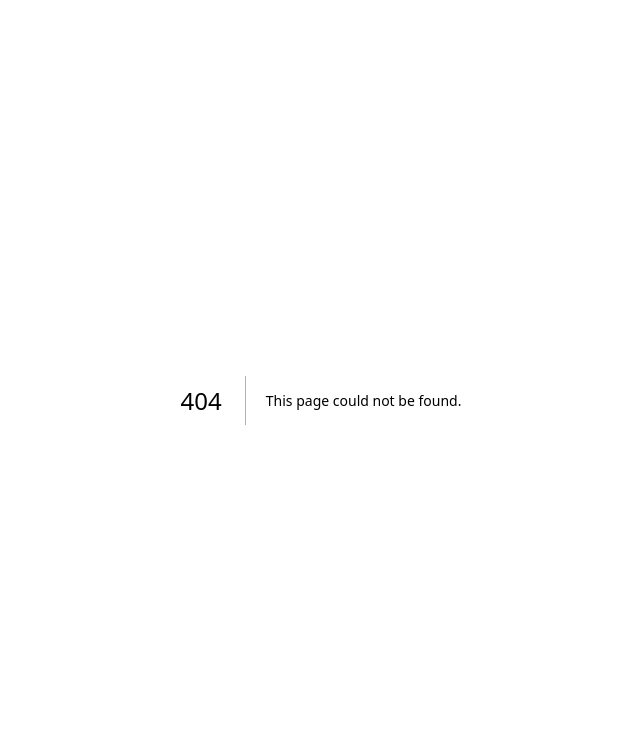
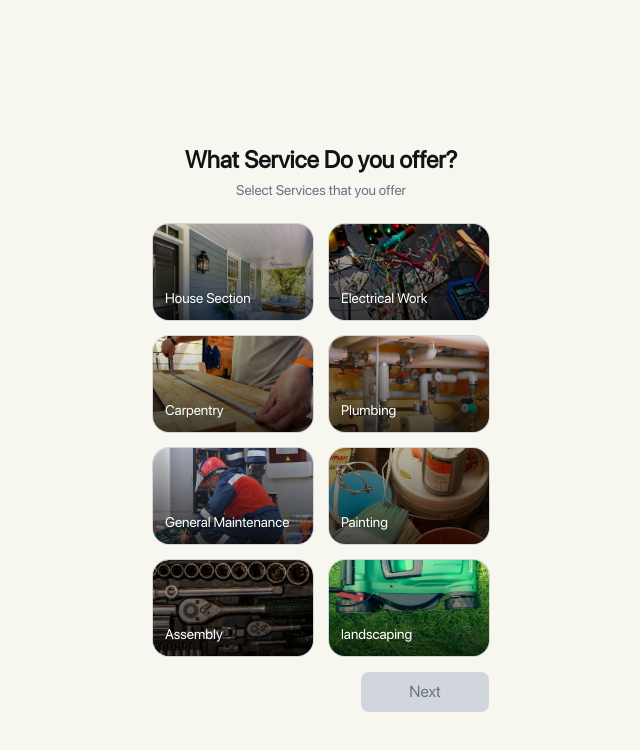
Before and after one commit to digilands/baroque-works-frontend, a Next.js app: page /auth/serviceselection in a window 1280 px wide. Before the commit this address had no page. Shown: the top 750 px of the page, without its empty margins (319-959 px from the left). Built offline with nearby package versions, Linux system fonts and the light colour scheme; what @mui/material-nextjs would draw is missing.

Commit message:
implement service-selection page

```diff
--- /dev/null
+++ b/src/app/auth/serviceselection/page.tsx
@@ -0,0 +1,75 @@
+"use client";
+
+import { useState } from "react";
+import Image from "next/image";
+import { useRouter } from "next/navigation";
+import Button from "../../ui/Button";
+import { services } from "@/utils/data";
+import { SubTitle, Title } from "@/app/ui/Titles";
+
+export default function ServicesPage() {
+  const [selected, setSelected] = useState<number[]>([]);
+  const router = useRouter();
+
+  const toggleService = (id: number) => {
+    setSelected((prev) =>
+      prev.includes(id) ? prev.filter((s) => s !== id) : [...prev, id]
+    );
+  };
+
+  const handleNext = () => {
+    console.log("Selected services:", selected);
+
+  };
+
+  return (
+    <div className="flex flex-col items-center justify-center min-h-screen h-screen bg-bg text-text px-4">
+      <Title>
+        What Service Do you offer?
+      </Title>
+     <SubTitle>
+        Select Services that you offer
+      </SubTitle>
+
+      <div className="grid grid-cols-2 gap-[1rem] max-w-md relative">
+        {services.map((service, index) => {
+          const isActive = selected.includes(index);
+          return (
+            <div
+              key={index}
+              onClick={() => toggleService(index)}
+              className={`relative  w-[10rem] h-[6rem] cursor-pointer rounded-2xl overflow-hidden transition-all duration-300
+                hover:scale-[1.03] ${
+                  isActive
+                    ? "ring-2 ring-black shadow-lg scale-[1.04]"
+                    : "ring-1 ring-gray-300"
+                }`}
+            >
+              <Image
+                src={service.image}
+                alt={service.name}
+                width={200}
+                height={100}
+                className="object-cover w-full h-32"
+              />
+              <div className="absolute inset-0 bg-gradient-to-t from-black/70 to-transparent" />
+              <p className="absolute bottom-3 left-3 text-white text-sm font-medium drop-shadow">
+                {service.name}
+              </p>
+            </div>
+          );
+        })}
+
+      <Button
+        onClick={handleNext}
+        disabled={selected.length === 0}
+        variant="primary"
+        className=" w-32 absolute bottom-[-3.5rem] right-0"
+      >
+        Next
+      </Button>
+      </div>
+
+    </div>
+  );
+}
--- /dev/null
+++ b/src/app/ui/Button.tsx
@@ -0,0 +1,42 @@
+import React from "react";
+import { cn } from "@/utils/cn"; // helper for merging classNames
+
+interface ButtonProps extends React.ButtonHTMLAttributes<HTMLButtonElement> {
+  variant?: "primary" | "secondary" | "ghost";
+  loading?: boolean;
+}
+
+export default function Button({
+  variant = "primary",
+  loading = false,
+  className,
+  children,
+  disabled,
+  ...props
+}: ButtonProps) {
+  const base =
+    "px-6 py-2 rounded-lg font-medium transition-all duration-300 flex items-center justify-center";
+
+  const variants = {
+    primary:
+      "bg-black text-white hover:bg-neutral-800 active:scale-[0.98] disabled:bg-gray-300 disabled:text-gray-500",
+    secondary:
+      "bg-white text-black border border-gray-300 hover:bg-gray-100 active:scale-[0.98]",
+    ghost:
+      "bg-transparent text-black hover:bg-gray-100 active:scale-[0.98]",
+  };
+
+  return (
+    <button
+      disabled={disabled || loading}
+      className={cn(base, variants[variant], className)}
+      {...props}
+    >
+      {loading ? (
+        <span className="h-5 w-5 border-2 border-white border-t-transparent rounded-full animate-spin" />
+      ) : (
+        children
+      )}
+    </button>
+  );
+}
--- a/src/app/ui/SignupForm.tsx
+++ b/src/app/ui/SignupForm.tsx
@@ -6,8 +6,10 @@ import TextField from "@mui/material/TextField";
 import Button from "@mui/material/Button";
 import Divider from "@mui/material/Divider";
 import { Google, Apple } from "@mui/icons-material";
+import { useRouter } from "next/navigation";
 
 export default function SignupForm() {
+  const router = useRouter();
   const formik = useFormik({
     initialValues: {
       emailOrPhone: "",
@@ -22,6 +24,7 @@ export default function SignupForm() {
     }),
     onSubmit: (values) => {
       console.log("Form submitted:", values);
+      router.push("/auth/serviceselection")
     },
   });
 
--- /dev/null
+++ b/src/app/ui/Titles.tsx
@@ -0,0 +1,11 @@
+export function Title({children}: {children?: React.ReactNode}) {
+  return <h1 className="text-2xl font-semibold mb-1 text-center">
+        {children}
+      </h1>
+}
+
+export function SubTitle({children}: {children?: React.ReactNode}) {
+  return   <p className="text-gray-500 mb-6 text-sm text-center">
+        {children}
+      </p>
+}
--- /dev/null
+++ b/src/utils/cn.ts
@@ -0,0 +1,3 @@
+export function cn(...classes: (string | boolean | undefined)[]) {
+  return classes.filter(Boolean).join(" ");
+}
```
